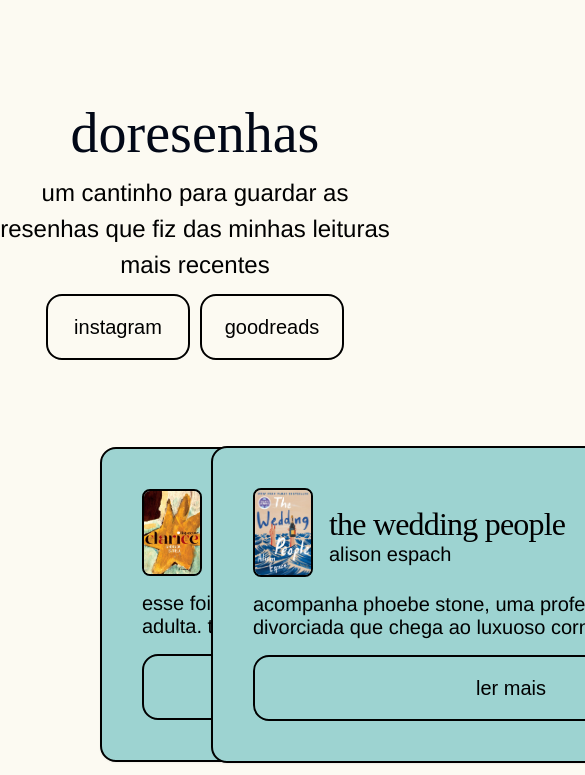
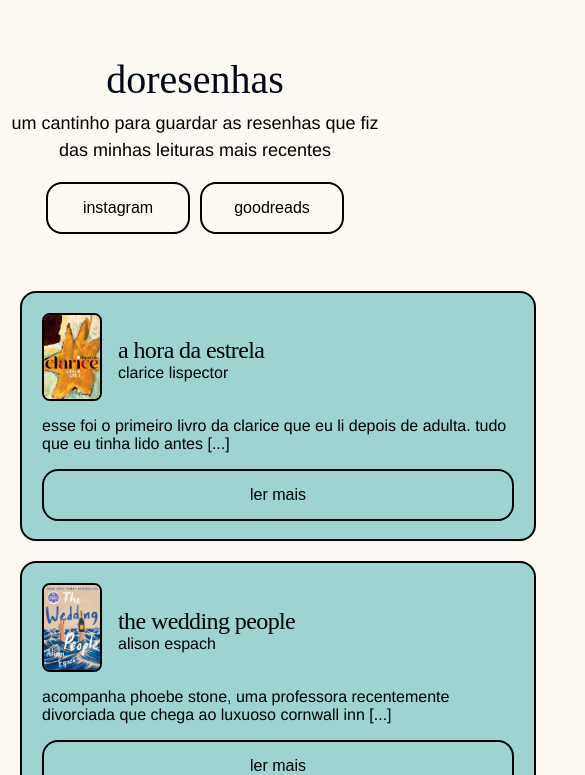
Before and after one commit to dorasantiagoc/doresenhas, a Next.js app: page / in a window 390 px wide. Shown: the top 775 px of the page, 585 px wide, since content can reach past the window. Built offline with nearby package versions, Linux system fonts and the light colour scheme.

Commit message:
responsiveness

```diff
--- a/src/app/globals.css
+++ b/src/app/globals.css
@@ -278,3 +278,64 @@ main .cover img {
 .modalheader {
   gap: 16px;
 }
+
+@media (max-width: 1024px) {
+  main {
+    padding-left: 50px;
+    padding-right: 50px;
+  }
+
+  main .card {
+    width: 387px;
+    height: 350px;
+    padding: 30px;
+  }
+
+  .grid {
+    grid-template-columns: repeat(2, 1fr);
+  }
+}
+
+@media (max-width: 768px) {
+  nav .container {
+    padding-top: 50px;
+    padding-bottom: 40px;
+  }
+
+  nav .container h1 {
+    font-size: 40px;
+  }
+
+  nav .container p {
+    font-size: 18px;
+  }
+
+  main {
+    padding-left: 20px;
+    padding-right: 20px;
+  }
+
+  main .card {
+    padding: 20px;
+    width: 516px;
+    height: 250px;
+  }
+
+  .grid {
+    grid-template-columns: 1fr;
+    gap: 20px;
+  }
+
+  .tittle {
+    font-size: 24px;
+  }
+
+  .autor, .description {
+    font-size: 16px;
+  }
+
+  .button, .buttonHeader {
+    font-size: 16px;
+    padding: 12px;
+  }
+}
```
